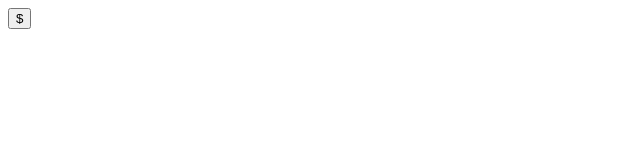
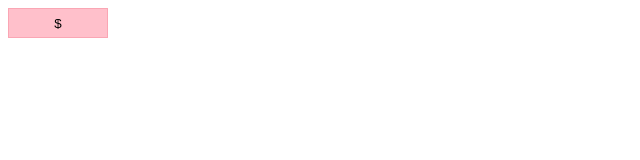
Before and after one commit to homazz/Clicker, a plain HTML site: page index.html in a window 1280 px wide. Shown: the whole page, without its empty margins (0-640 px from the left). Drawn offline with Linux system fonts and the light colour scheme; files whose address does not match are found by name.

Commit message:
style for bottom

```diff
--- a/assets/CSS/style.css
+++ b/assets/CSS/style.css
@@ -0,0 +1,7 @@
+.button{
+    width: 100px;
+    height: 30px;
+
+    background-color: pink;
+    border: 1px solid rgb(250, 166, 180);
+}
--- a/index.html
+++ b/index.html
@@ -7,7 +7,7 @@
     <link rel="stylesheet" href="assets/CSS/style.css">
 </head>
 <body>
-    <button>
+    <button class="button">
         $
     </button>
     <script src="assets/js/script.js"></script>
```
